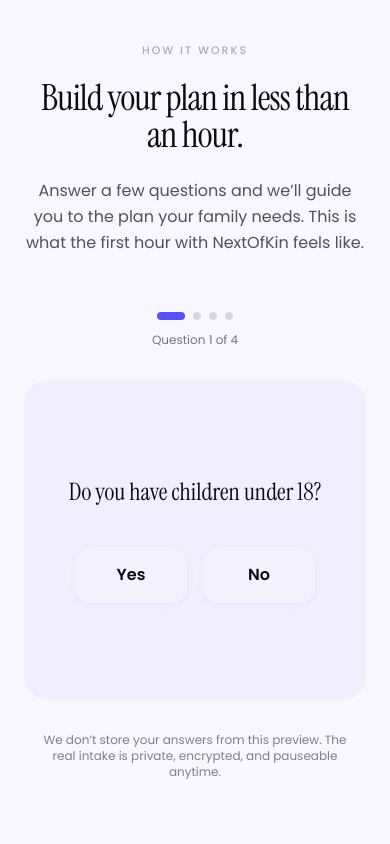
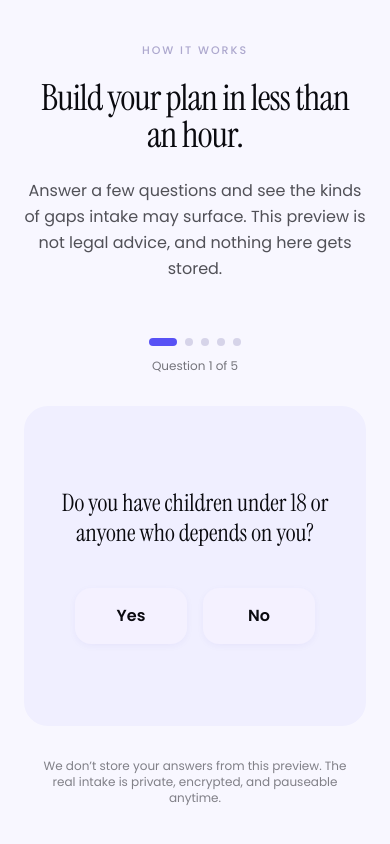
Before and after one commit to slimmsyd/NextOfKin, a Next.js app: page / in a window 390 px wide. Shown: the part 5788-6632 px from the top of the page. Built offline with nearby package versions, Linux system fonts and the light colour scheme.

Commit message:
updated and refined hte landing apge

```diff
--- a/src/components/landing/HowItWorks.tsx
+++ b/src/components/landing/HowItWorks.tsx
@@ -1,28 +1,155 @@
 "use client";
 
+import Link from "next/link";
 import { useState } from "react";
 
-const questions = [
-  "Do you have children under 18?",
-  "Do you own a home or land?",
-  "Do you have life insurance or retirement accounts?",
-  "Have you named who would speak for you in the hospital?",
+type TriageAnswer = "Yes" | "No";
+type RecommendationKind =
+  | "will_review"
+  | "trust_conversation"
+  | "beneficiary_check"
+  | "healthcare_wishes"
+  | "trusted_contact";
+
+type TriageQuestion = {
+  id:
+    | "dependents"
+    | "real_estate"
+    | "beneficiary_accounts"
+    | "trusted_person"
+    | "healthcare_person";
+  prompt: string;
+  yesReason: string;
+  recommendations: RecommendationKind[];
+};
+
+type TriageRecommendation = {
+  kind: RecommendationKind;
+  title: string;
+  body: string;
+  reasons: string[];
+};
+
+const questions: TriageQuestion[] = [
+  {
+    id: "dependents",
+    prompt: "Do you have children under 18 or anyone who depends on you?",
+    yesReason: "Because you said you have children or dependents.",
+    recommendations: ["will_review", "trusted_contact"],
+  },
+  {
+    id: "real_estate",
+    prompt: "Do you own a home, land, or family land?",
+    yesReason: "Because you said you own home or land.",
+    recommendations: ["trust_conversation", "will_review"],
+  },
+  {
+    id: "beneficiary_accounts",
+    prompt: "Do you have life insurance, retirement, or named-beneficiary accounts?",
+    yesReason:
+      "Because you said you have accounts that may already name a beneficiary.",
+    recommendations: ["beneficiary_check"],
+  },
+  {
+    id: "trusted_person",
+    prompt: "Is there someone you trust to handle accounts or paperwork if something happened?",
+    yesReason:
+      "Because you said there is someone you trust to handle important details.",
+    recommendations: ["trusted_contact"],
+  },
+  {
+    id: "healthcare_person",
+    prompt: "Is there someone you trust to speak with doctors if you could not?",
+    yesReason:
+      "Because you said there is someone you trust for healthcare decisions.",
+    recommendations: ["healthcare_wishes"],
+  },
 ];
+
+const recommendationOrder: RecommendationKind[] = [
+  "will_review",
+  "trust_conversation",
+  "beneficiary_check",
+  "healthcare_wishes",
+  "trusted_contact",
+];
+
+const recommendationCopy: Record<
+  RecommendationKind,
+  Omit<TriageRecommendation, "reasons">
+> = {
+  will_review: {
+    kind: "will_review",
+    title: "A will may be useful to review",
+    body: "This is where families often name who should receive property, who should handle the estate, and who should care for minor children.",
+  },
+  trust_conversation: {
+    kind: "trust_conversation",
+    title: "A trust conversation may be worth having",
+    body: "Home, land, and family land can raise probate, privacy, and heirs-property questions that deserve a careful review.",
+  },
+  beneficiary_check: {
+    kind: "beneficiary_check",
+    title: "Beneficiary designations may need checking",
+    body: "Some accounts can pass by the names already on file, so the intake should compare those names against your wishes.",
+  },
+  healthcare_wishes: {
+    kind: "healthcare_wishes",
+    title: "Healthcare wishes may need documenting",
+    body: "Your plan should make it easier for your people to know who can speak up and what you would want.",
+  },
+  trusted_contact: {
+    kind: "trusted_contact",
+    title: "Executor/trusted contact choices need naming",
+    body: "NextOfKin should help you name the people your family can rely on, then keep those roles clear in your profile.",
+  },
+};
+
+const starterRecommendation: TriageRecommendation = {
+  kind: "trusted_contact",
+  title: "Start with a basic profile and trusted contacts",
+  body: "The first useful step is still simple: gather your core details, name the people you trust, and see what gaps show up in intake.",
+  reasons: [
+    "Because you did not flag a specific planning need in this preview.",
+  ],
+};
+
+function getRecommendations(answers: TriageAnswer[]): TriageRecommendation[] {
+  const reasonsByKind = new Map<RecommendationKind, string[]>();
+
+  answers.forEach((answer, index) => {
+    if (answer !== "Yes") return;
+    const question = questions[index];
+    if (!question) return;
+
+    question.recommendations.forEach((kind) => {
+      const reasons = reasonsByKind.get(kind) ?? [];
+      reasons.push(question.yesReason);
+      reasonsByKind.set(kind, reasons);
+    });
+  });
+
+  const recommendations = recommendationOrder
+    .filter((kind) => reasonsByKind.has(kind))
+    .map((kind) => ({
+      ...recommendationCopy[kind],
+      reasons: reasonsByKind.get(kind) ?? [],
+    }));
+
+  return recommendations.length > 0 ? recommendations : [starterRecommendation];
+}
 
 export function HowItWorks() {
   const [step, setStep] = useState(0);
-  const [answers, setAnswers] = useState<("Yes" | "No")[]>([]);
+  const [answers, setAnswers] = useState<TriageAnswer[]>([]);
 
   const isDone = step >= questions.length;
   const total = questions.length;
+  const recommendations = getRecommendations(answers);
 
-  const pick = (answer: "Yes" | "No") => {
+  const pick = (answer: TriageAnswer) => {
     setAnswers([...answers, answer]);
     setStep(step + 1);
-  };
-
-  const next = () => {
-    if (step < total) setStep(step + 1);
   };
 
   const reset = () => {
@@ -43,8 +170,8 @@ export function HowItWorks() {
           Build your plan in less than an hour.
         </h2>
         <p className="mt-6 md:mt-8 text-base md:text-lg text-foreground/70 max-w-xl mx-auto leading-relaxed">
-          Answer a few questions and we&rsquo;ll guide you to the plan your
-          family needs. This is what the first hour with NextOfKin feels like.
+          Answer a few questions and see the kinds of gaps intake may surface.
+          This preview is not legal advice, and nothing here gets stored.
         </p>
       </div>
 
@@ -78,7 +205,7 @@ export function HowItWorks() {
           <div className="mt-8 md:mt-10 max-w-4xl mx-auto relative">
             <div className="bg-surface-lavender-300 rounded-3xl px-6 py-16 md:px-12 md:py-24 min-h-[320px] flex flex-col items-center justify-center">
               <h3 className="font-serif font-normal text-2xl md:text-4xl text-foreground text-center max-w-2xl leading-tight">
-                {questions[step]}
+                {questions[step]?.prompt}
               </h3>
               <div className="mt-10 md:mt-12 flex items-center gap-4">
                 {(["Yes", "No"] as const).map((label) => (
@@ -93,26 +220,6 @@ export function HowItWorks() {
                 ))}
               </div>
             </div>
-
-            <button
-              type="button"
-              aria-label="Skip to next question"
-              onClick={next}
-              className="cursor-pointer hidden md:inline-flex absolute top-1/2 right-0 translate-x-1/2 -translate-y-1/2 items-center justify-center w-12 h-12 rounded-full bg-white text-foreground shadow-[0_4px_16px_-4px_rgba(10,10,15,0.15)] hover:shadow-[0_6px_20px_-4px_rgba(10,10,15,0.22)] hover:text-brand-violet transition-all"
-            >
-              <svg
-                viewBox="0 0 24 24"
-                className="w-5 h-5"
-                fill="none"
-                stroke="currentColor"
-                strokeWidth="2"
-                strokeLinecap="round"
-                strokeLinejoin="round"
-                aria-hidden
-              >
-                <path d="M9 6l6 6-6 6" />
-              </svg>
-            </button>
           </div>
 
           <p className="mt-8 md:mt-10 text-center text-xs md:text-sm text-foreground/50 max-w-2xl mx-auto px-4">
@@ -121,24 +228,57 @@ export function HowItWorks() {
           </p>
         </>
       ) : (
-        <div className="mt-14 md:mt-16 max-w-3xl mx-auto bg-surface-lavender-300 rounded-3xl px-6 py-12 md:px-12 md:py-16 text-center">
-          <p className="text-[11px] md:text-xs font-medium uppercase tracking-[0.18em] text-brand-violet">
-            Your recommended plan
+        <div className="mt-14 md:mt-16 max-w-4xl mx-auto bg-surface-lavender-300 rounded-3xl px-6 py-12 md:px-12 md:py-16">
+          <div className="text-center">
+            <p className="text-[11px] md:text-xs font-medium uppercase tracking-[0.18em] text-brand-violet">
+              What your plan may need
+            </p>
+            <h3 className="mt-4 font-serif font-normal text-2xl md:text-4xl text-foreground leading-tight max-w-2xl mx-auto">
+              A few areas may be worth reviewing in intake.
+            </h3>
+            <p className="mt-5 md:mt-6 text-base md:text-lg text-foreground/70 leading-relaxed max-w-xl mx-auto">
+              These are careful flags, not legal advice. The real intake will
+              confirm what applies before anything becomes part of your profile.
+            </p>
+          </div>
+
+          <div className="mt-10 grid grid-cols-1 gap-3 text-left">
+            {recommendations.map((recommendation) => (
+              <div
+                key={recommendation.kind}
+                className="rounded-2xl bg-white/70 border border-white px-5 py-5 md:px-6 md:py-6"
+              >
+                <h4 className="text-base md:text-lg font-semibold text-foreground leading-snug">
+                  {recommendation.title}
+                </h4>
+                <p className="mt-2 text-sm md:text-base text-foreground/70 leading-relaxed">
+                  {recommendation.body}
+                </p>
+                <ul className="mt-4 space-y-2">
+                  {recommendation.reasons.map((reason) => (
+                    <li
+                      key={reason}
+                      className="text-xs md:text-sm text-foreground/55 leading-relaxed"
+                    >
+                      {reason}
+                    </li>
+                  ))}
+                </ul>
+              </div>
+            ))}
+          </div>
+
+          <p className="mt-8 text-center text-xs md:text-sm text-foreground/50">
+            This preview is not legal advice and does not store your answers.
           </p>
-          <h3 className="mt-4 font-serif font-normal text-2xl md:text-4xl text-foreground leading-tight max-w-2xl mx-auto">
-            A full estate plan you and your family can actually follow.
-          </h3>
-          <p className="mt-5 md:mt-6 text-base md:text-lg text-foreground/70 leading-relaxed max-w-xl mx-auto">
-            We&rsquo;ll walk you through it the rest of the way. About an
-            hour, all conversational, voice or typed.
-          </p>
+
           <div className="mt-8 flex flex-col sm:flex-row items-center justify-center gap-3">
-            <a
-              href="#cta"
+            <Link
+              href="/signup"
               className="cursor-pointer inline-flex items-center justify-center px-7 py-3.5 bg-brand-indigo text-white rounded-full font-medium hover:bg-brand-violet transition-colors"
             >
               Start your plan
-            </a>
+            </Link>
             <button
               type="button"
               onClick={reset}
```
Also changed, not shown: 1 other file (tests, documents, lock files or other folders).
